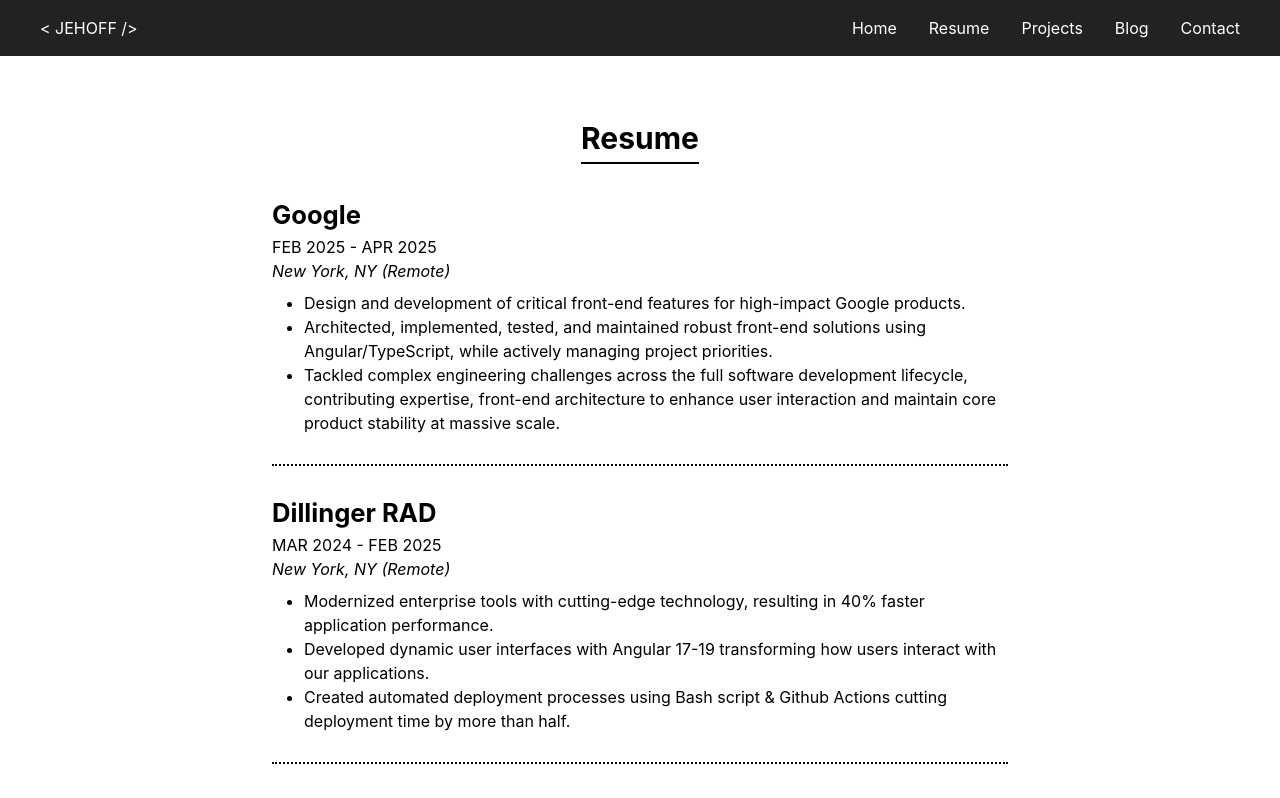
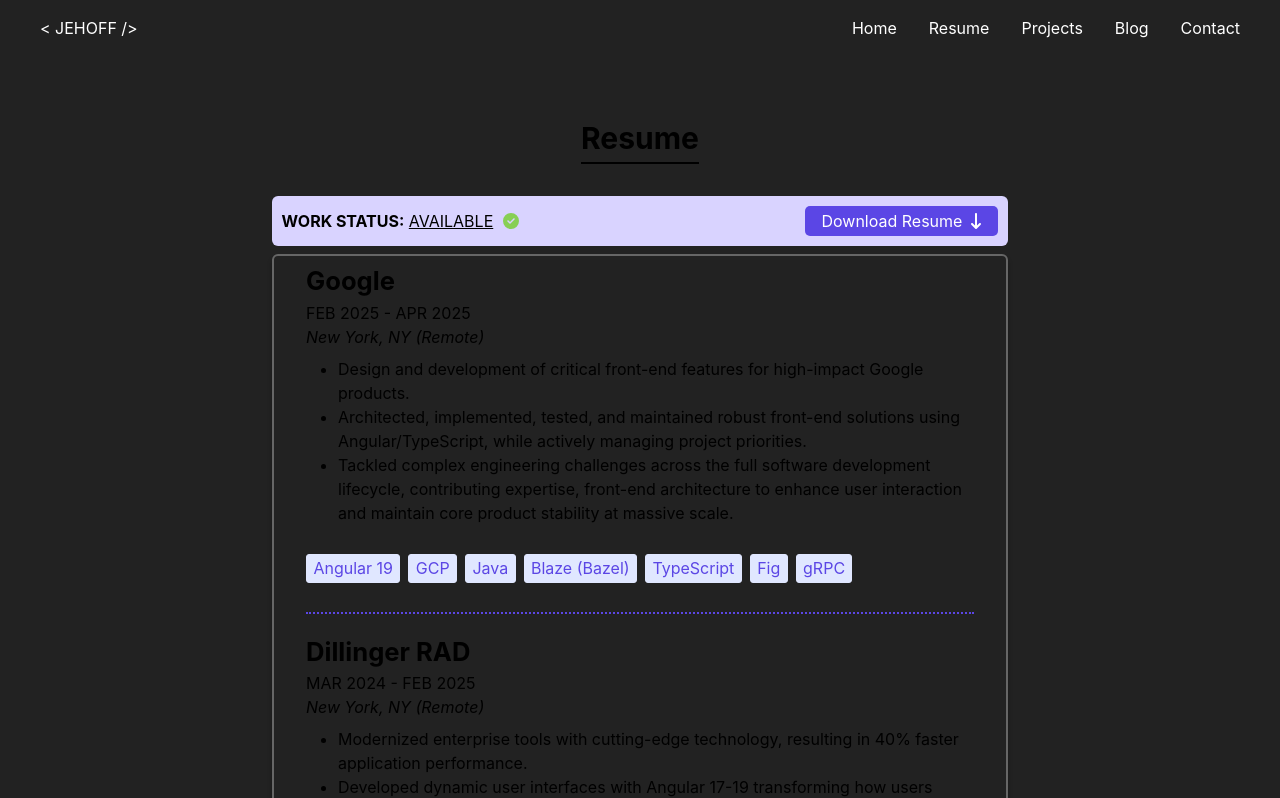
Before and after one commit to 12jihan/jehoff-porto, a React (Vite) app: page /resume in a window 1280 px wide. Shown: the top 798 px of the page. Built offline with nearby package versions, Linux system fonts and the light colour scheme.

Commit message:
made all the necessary changes to get me setup to make large changes later

```diff
--- a/src/pages/Resume/Resume.scss
+++ b/src/pages/Resume/Resume.scss
@@ -6,8 +6,8 @@
 
   .job-wrapper {
     padding-bottom: 1.8rem;
-    margin-bottom: 1.8rem;
-    border-bottom: 2px dotted black;
+    // margin-bottom: 1.8rem;
+    border-bottom: 2px dotted #5b46e5;
 
     .job-header-group {
       margin-bottom: 0.5rem;
@@ -30,3 +30,88 @@
     }
   }
 }
+
+.jobs-wrapper {
+  overflow: hidden;
+  display: flex;
+  flex-direction: column;
+  gap: 1.2rem;
+}
+
+.job-container {
+  padding: 0.4rem 2rem;
+  border: 2px solid #666;
+  border-radius: 6px;
+  height: 50rem;
+  overflow-y: scroll;
+  box-shadow: 0px 5px 5px 0px rgba(0, 0, 0, 0.3);
+  scrollbar-width: thin;
+  scrollbar-color: #666 transparent;
+}
+
+.badge {
+  padding: 0.1rem 0.4rem;
+  display: flex;
+  justify-content: center;
+  align-items: center;
+  text-align: center;
+  color: #5b46e5;
+  background-color: #e0e7ff;
+  border: 1px solid #e0e7ff;
+  border-radius: 3px;
+}
+
+.badge-group-h {
+  display: flex;
+  width: 100%;
+  flex-direction: row;
+  justify-content: flex-start;
+  flex-wrap: wrap;
+  gap: 0.5rem;
+  margin-top: 1.8rem;
+  overflow-x: hidden;
+}
+
+.jobs-header {
+  background-color: #d9d3ff;
+  display: flex;
+  flex-direction: row;
+  justify-content: space-between;
+  align-items: center;
+  margin-bottom: 0.5rem;
+  padding: 0.6rem;
+  border-radius: 6px;
+
+  .job-status {
+    display: flex;
+    flex-direction: row;
+    justify-content: center;
+    align-items: center;
+
+    p {
+      margin: 0;
+      margin-right: 0.6rem;
+    }
+  }
+
+  .job-download-resume {
+    color: white;
+    background-color: #5b46e5;
+    padding: 0.2rem 1rem;
+    border: none;
+    border-radius: 5px;
+    cursor: pointer;
+
+    p {
+      margin: 0;
+      b {
+        margin-right: 0.2rem;
+      }
+    }
+    svg {
+      margin-left: 0.5rem;
+    }
+    // &:hover {
+    // }
+  }
+}
--- a/src/pages/Resume/Resume.tsx
+++ b/src/pages/Resume/Resume.tsx
@@ -2,25 +2,38 @@ import "./Resume.scss";
 import experience from "../../experience";
 import { ReactElement } from "react";
 import { Job } from "../../interfaces/Jobs/Job";
+import { FontAwesomeIcon } from "@fortawesome/react-fontawesome";
+import { faCheckCircle } from "@fortawesome/free-solid-svg-icons/faCheckCircle";
+import { faArrowDownShortWide } from "@fortawesome/free-solid-svg-icons";
+import { faArrowDownLong } from "@fortawesome/free-solid-svg-icons/faArrowDownLong";
 
 function Resume(): ReactElement {
-  // function limitString(text: string, maxLength: number): string {
-  //   let shortened: string = "";
-  //   if (text.length >= maxLength) {
-  //     shortened = text.substring(0, maxLength) + " " + "...";
-  //   } else {
-  //     shortened = text;
-  //   }
-  //   return shortened;
-  // }
-
   return (
     <>
       <section className="resume-container">
         <div className="header-container">
           <h2>Resume</h2>
         </div>
+        <div className="con-container">
+          <div className="jobs-header">
+            <div className="header-item job-status">
+              <p>
+                <b>WORK STATUS:</b> <u>AVAILABLE</u>
+              </p>
+              <FontAwesomeIcon
+                icon={faCheckCircle}
+                color="#87cf55"
+                enableBackground="true"
+                size="1x"
+              />
+            </div>
+            <button type="button" className="header-item job-download-resume">
+              Download Resume
+              <FontAwesomeIcon icon={faArrowDownLong} />
+            </button>
+          </div>
           <div className="job-container">
+            <div className="jobs-wrapper">
               {experience.map((job: Job): ReactElement => {
                 return (
                   <>
@@ -39,10 +52,26 @@ function Resume(): ReactElement {
                           return <li>{desc}</li>;
                         })}
                       </ul>
+                      <div className="badge-group-h">
+                        {job.tech.map(
+                          (
+                            tech: string,
+                            index: number,
+                          ): ReactElement | null => {
+                            return (
+                              <span className="badge" key={index}>
+                                {tech}
+                              </span>
+                            );
+                          },
+                        )}
+                      </div>
                     </div>
                   </>
                 );
               })}
+            </div>
+          </div>
         </div>
       </section>
     </>
--- a/src/styles/base/_reset.scss
+++ b/src/styles/base/_reset.scss
@@ -9,7 +9,7 @@
 }
 
 html {
-  // background-color: #222;
+  background-color: #222;
   font-size: 16px;
   scroll-behavior: smooth;
 }
```
Lines whose indentation alone changed are shown as unchanged.
